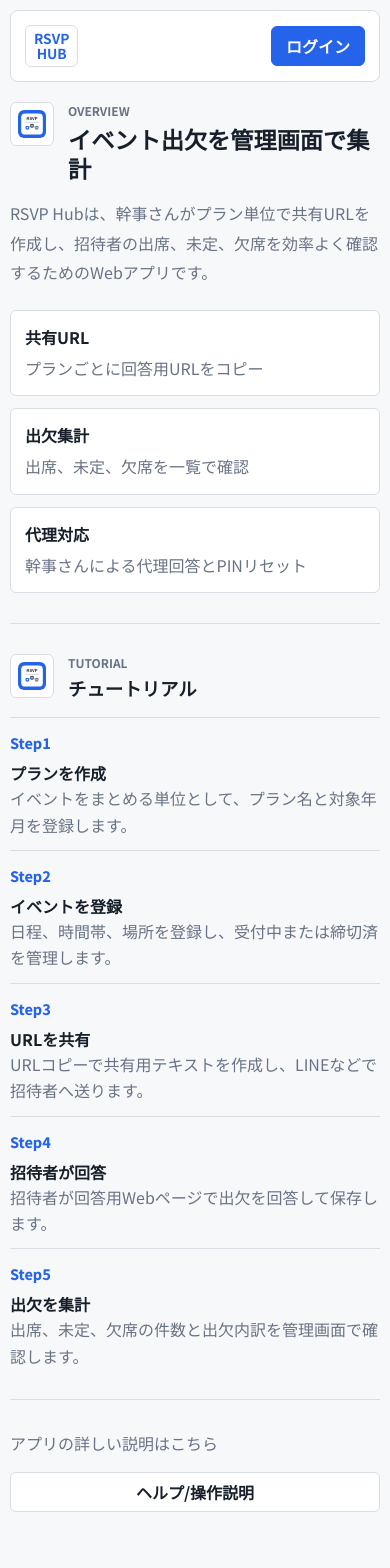
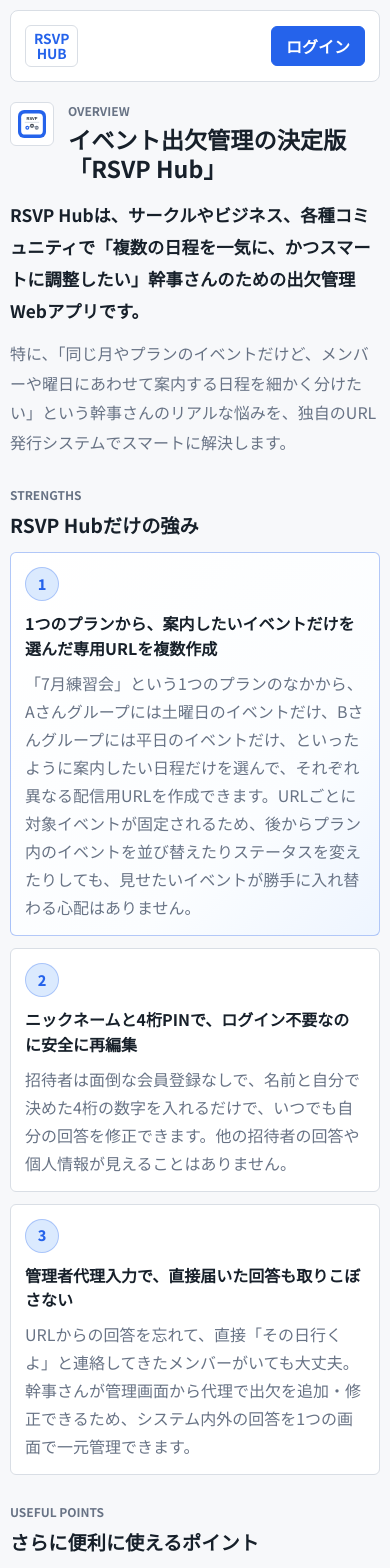
Before and after one commit to Bamboosato/rsvp-manager-app, a Next.js app: page / in a window 390 px wide. Shown: the top 1568 px of the page. Built offline with nearby package versions, Linux system fonts and the light colour scheme; no server answers.

Commit message:
Update public overview content
Expand the signed-out overview with richer RSVP Hub positioning and responsive section styling.

```diff
--- a/src/app/globals.css
+++ b/src/app/globals.css
@@ -618,6 +618,89 @@
   line-height: 1.85;
 }
 
+.public-overview-copy {
+  display: grid;
+  gap: 12px;
+  max-width: 820px;
+}
+
+.public-overview-copy p {
+  margin: 0;
+  color: var(--muted);
+  line-height: 1.85;
+}
+
+.public-overview-copy .public-lead {
+  color: var(--text);
+  font-size: 1.08rem;
+  font-weight: 700;
+}
+
+.public-overview-block {
+  display: grid;
+  gap: 14px;
+  margin-top: 28px;
+}
+
+.public-overview-subheading {
+  display: grid;
+  gap: 4px;
+}
+
+.public-overview-subheading h2 {
+  margin: 0;
+  font-size: 1.2rem;
+  line-height: 1.35;
+}
+
+.public-overview-list {
+  display: grid;
+  gap: 12px;
+}
+
+.public-overview-item {
+  display: grid;
+  grid-template-columns: 42px minmax(0, 1fr);
+  gap: 14px;
+  border: 1px solid var(--border);
+  border-radius: 6px;
+  padding: 16px;
+  background: var(--surface);
+}
+
+.public-overview-list-primary .public-overview-item:first-child {
+  border-color: rgba(37, 99, 235, 0.35);
+  background: linear-gradient(135deg, #ffffff 0%, #fbfdff 68%, #eef5ff 100%);
+}
+
+.public-overview-number {
+  display: inline-grid;
+  place-items: center;
+  width: 34px;
+  height: 34px;
+  border: 1px solid rgba(37, 99, 235, 0.28);
+  border-radius: 999px;
+  color: var(--accent);
+  background: var(--accent-soft);
+  font-size: 0.9rem;
+  font-weight: 800;
+  line-height: 1;
+}
+
+.public-overview-item h3,
+.public-overview-card h3 {
+  margin: 0;
+  font-size: 1rem;
+  line-height: 1.55;
+}
+
+.public-overview-item p,
+.public-overview-card p {
+  margin: 8px 0 0;
+  color: var(--muted);
+  line-height: 1.75;
+}
+
 .public-feature-grid {
   display: grid;
   grid-template-columns: repeat(3, minmax(0, 1fr));
@@ -625,12 +708,27 @@
   margin-top: 22px;
 }
 
+.public-overview-card-grid {
+  grid-template-columns: repeat(2, minmax(0, 1fr));
+  margin-top: 0;
+}
+
 .public-feature-grid > div {
   display: grid;
   gap: 6px;
   border: 1px solid var(--border);
   border-radius: 6px;
   padding: 14px;
+  background: var(--surface);
+}
+
+.public-overview-card {
+  display: grid;
+  align-content: start;
+  gap: 8px;
+  border: 1px solid var(--border);
+  border-radius: 6px;
+  padding: 16px;
   background: var(--surface);
 }
 
@@ -2352,6 +2450,16 @@
     grid-template-columns: 1fr;
   }
 
+  .public-overview-item {
+    grid-template-columns: 1fr;
+    gap: 10px;
+    padding: 14px;
+  }
+
+  .public-overview-card {
+    padding: 14px;
+  }
+
   .public-step-row,
   .help-guide-row {
     grid-template-columns: 1fr;
--- a/src/features/public/PublicHomeScreen.tsx
+++ b/src/features/public/PublicHomeScreen.tsx
@@ -31,6 +31,40 @@
     label: "Step5",
     title: "出欠を集計",
     body: "出席、未定、欠席の件数と出欠内訳を管理画面で確認します。"
+  }
+];
+
+const primaryStrengths = [
+  {
+    title: "1つのプランから、案内したいイベントだけを選んだ専用URLを複数作成",
+    body: "「7月練習会」という1つのプランのなかから、Aさんグループには土曜日のイベントだけ、Bさんグループには平日のイベントだけ、といったように案内したい日程だけを選んで、それぞれ異なる配信用URLを作成できます。URLごとに対象イベントが固定されるため、後からプラン内のイベントを並び替えたりステータスを変えたりしても、見せたいイベントが勝手に入れ替わる心配はありません。"
+  },
+  {
+    title: "ニックネームと4桁PINで、ログイン不要なのに安全に再編集",
+    body: "招待者は面倒な会員登録なしで、名前と自分で決めた4桁の数字を入れるだけで、いつでも自分の回答を修正できます。他の招待者の回答や個人情報が見えることはありません。"
+  },
+  {
+    title: "管理者代理入力で、直接届いた回答も取りこぼさない",
+    body: "URLからの回答を忘れて、直接「その日行くよ」と連絡してきたメンバーがいても大丈夫。幹事さんが管理画面から代理で出欠を追加・修正できるため、システム内外の回答を1つの画面で一元管理できます。"
+  }
+];
+
+const recommendedPoints = [
+  {
+    title: "作成したURLは、アプリから直接LINEの友だちへ一括送信も可能",
+    body: "切り出した専用URLをコピーして手動で共有できるのはもちろん、LINE配信機能を使えば、選択したイベントURLを対象のLINE友だちへアプリから直接プッシュ通知で一括送信できます。"
+  },
+  {
+    title: "運営に耐えるデータ無効化と受付締切",
+    body: "締切済にしたイベントは招待者側からの変更をブロック。データを物理削除せず無効化として扱うため、誤操作によるデータ消失を防ぎつつ、急な募集停止にも対応できます。"
+  },
+  {
+    title: "回答があったらリアルタイムでPush通知",
+    body: "招待者が回答を追加・更新すると、幹事さんのスマホへ通知が届きます。何度もアプリを開いて確認する手間を減らせます。"
+  },
+  {
+    title: "無駄を削ぎ落とした落ち着いたビジネスUI",
+    body: "白とグレーを基調にした見やすい業務アプリ風のデザインを採用。PCでは集計しやすいテーブル、スマホでは片手で操作しやすい1カラムUIで快適に使えます。"
   }
 ];
 
@@ -81,24 +115,49 @@
             </span>
             <div>
               <p className="eyebrow">Overview</p>
-              <h1 id="public-intro-heading">イベント出欠を管理画面で集計</h1>
+              <h1 id="public-intro-heading">イベント出欠管理の決定版「RSVP Hub」</h1>
             </div>
           </div>
-          <p className="public-lead">
-            RSVP Hubは、幹事さんがプラン単位で共有URLを作成し、招待者の出席、未定、欠席を効率よく確認するためのWebアプリです。
-          </p>
-          <div className="public-feature-grid">
-            <div>
-              <strong>共有URL</strong>
-              <span>プランごとに回答用URLをコピー</span>
+
+          <div className="public-overview-copy">
+            <p className="public-lead">
+              RSVP Hubは、サークルやビジネス、各種コミュニティで「複数の日程を一気に、かつスマートに調整したい」幹事さんのための出欠管理Webアプリです。
+            </p>
+            <p>
+              特に、「同じ月やプランのイベントだけど、メンバーや曜日にあわせて案内する日程を細かく分けたい」という幹事さんのリアルな悩みを、独自のURL発行システムでスマートに解決します。
+            </p>
+          </div>
+
+          <div className="public-overview-block">
+            <div className="public-overview-subheading">
+              <p className="eyebrow">Strengths</p>
+              <h2>RSVP Hubだけの強み</h2>
             </div>
-            <div>
-              <strong>出欠集計</strong>
-              <span>出席、未定、欠席を一覧で確認</span>
+            <div className="public-overview-list public-overview-list-primary">
+              {primaryStrengths.map((item, index) => (
+                <article className="public-overview-item" key={item.title}>
+                  <span className="public-overview-number">{index + 1}</span>
+                  <div>
+                    <h3>{item.title}</h3>
+                    <p>{item.body}</p>
+                  </div>
+                </article>
+              ))}
             </div>
-            <div>
-              <strong>代理対応</strong>
-              <span>幹事さんによる代理回答とPINリセット</span>
+          </div>
+
+          <div className="public-overview-block">
+            <div className="public-overview-subheading">
+              <p className="eyebrow">Useful Points</p>
+              <h2>さらに便利に使えるポイント</h2>
+            </div>
+            <div className="public-feature-grid public-overview-card-grid">
+              {recommendedPoints.map((item) => (
+                <article className="public-overview-card" key={item.title}>
+                  <h3>{item.title}</h3>
+                  <p>{item.body}</p>
+                </article>
+              ))}
             </div>
           </div>
         </section>
```
